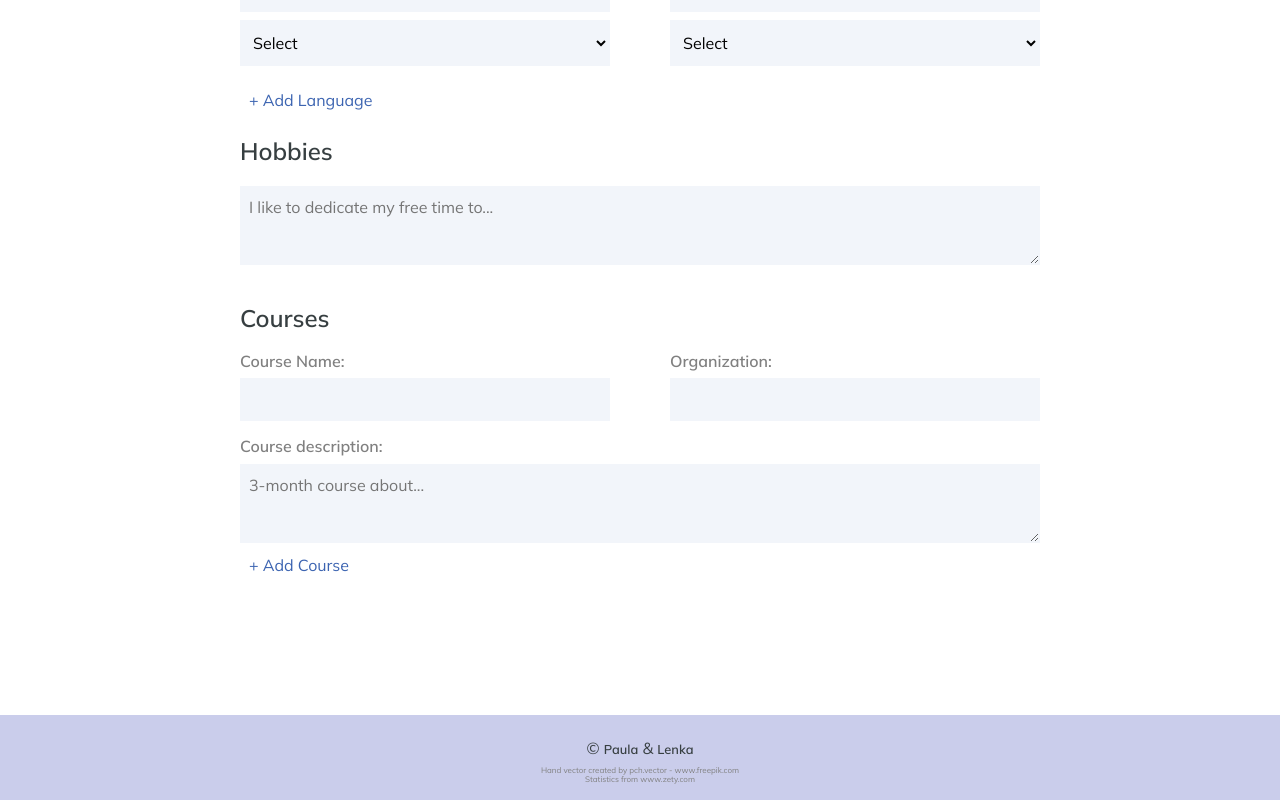
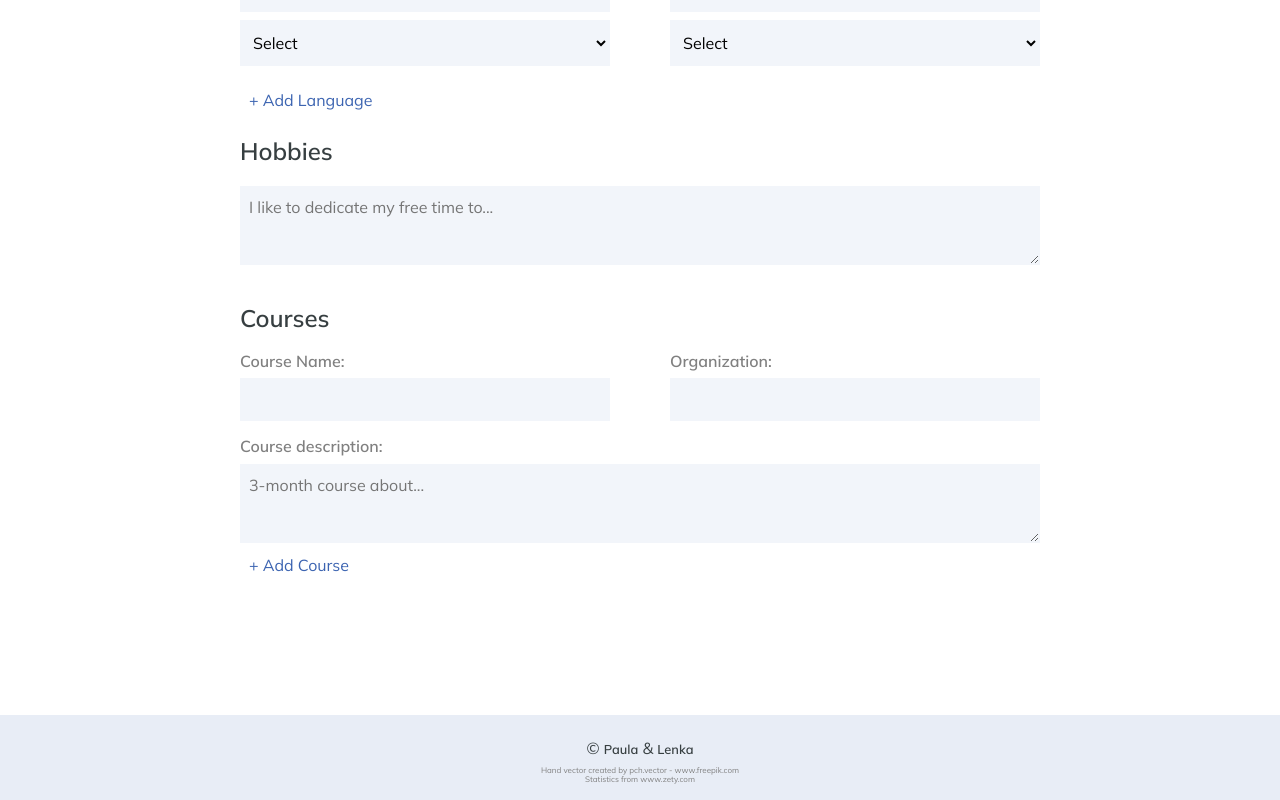
Before and after one commit to htmlena/cv-genius, a React (Create React App) app: page /cv-generator in a window 1280 px wide. Shown: the part 2561-3361 px from the top of the page. Built offline with nearby package versions, Linux system fonts and the light colour scheme; what @react-pdf/renderer would draw is missing.

Commit message:
footer, download fixed

```diff
--- a/src/components/Footer/style.css
+++ b/src/components/Footer/style.css
@@ -1,13 +1,14 @@
-.footer-container {
-  padding: 1rem;
-  color: #373f41;
-  background-color: rgba(80, 91, 188, 0.3);
-}
-
 .footer-container {
   display: flex;
   flex-direction: column;
   align-items: center;
+  padding: 1rem;
+  color: #373f41;
+  background-color: #e8edf6;
+  position: sticky;
+  left: 0;
+  bottom: 0;
+  width: 100%;
 }
 
 .developed-links-container {
--- a/src/components/Generator/Generator.jsx
+++ b/src/components/Generator/Generator.jsx
@@ -8,7 +8,6 @@ import Languages from '../Languages/Languages';
 import WorkExperience from '../WorkExperience/WorkExperience';
 import Hobbies from '../Hobbies/Hobbies';
 import Courses from '../Courses/Courses';
-
 import { PDFDownloadLink, PDFViewer } from '@react-pdf/renderer';
 
 const Generator = () => {
@@ -150,8 +149,8 @@ const Generator = () => {
       )}
       {previewVisible && (
         <>
-          <div className="download-button-container">
-            <button className="download-button">Download CV</button>
+          <div className="buttons-container">
+            <button className="back-button">Back to Form</button>
           </div>
           <div className="preview">
             <PDFViewer className="pdf-viewer">
@@ -191,7 +190,9 @@ const Generator = () => {
                 otherUrl={otherUrl}
               />
             }
-          ></PDFDownloadLink>
+          >
+            <button className="download-button">Download CV</button>
+          </PDFDownloadLink>
         </>
       )}
     </>
--- a/src/components/Generator/style.scss
+++ b/src/components/Generator/style.scss
@@ -109,9 +109,9 @@
   color: white;
 }
 
-.download-button-container {
+.buttons-container {
   display: flex;
-  justify-content: center;
+  justify-content: space-between;
   padding: 2rem;
 }
 
@@ -126,6 +126,22 @@
 
 .download-button:hover,
 .download-button:focus {
+  cursor: pointer;
+  background-color: #3c64b1;
+  color: white;
+}
+
+.back-button {
+  border: 1px solid #3c64b1;
+  background-color: white;
+  color: #3c64b1;
+  border-radius: 0.5rem;
+  font-weight: 400;
+  padding: 1rem;
+}
+
+.back-button:hover,
+.back-button:focus {
   cursor: pointer;
   background-color: #3c64b1;
   color: white;
```
